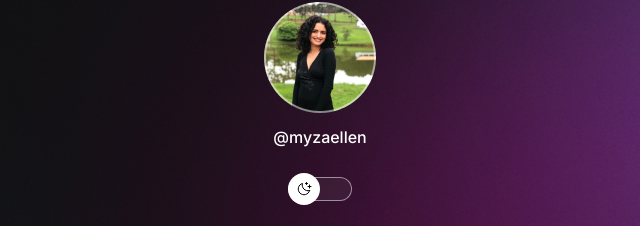
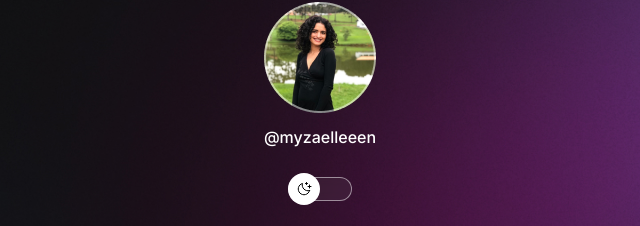
Before and after one commit to ayhamyza/devLinks, a plain HTML site: page index.html in a window 1280 px wide. Shown: the part 78-304 px from the top of the page, 320-960 px from the left. Drawn offline with nearby package versions, Linux system fonts and the light colour scheme.

Commit message:
inicial commit

```diff
--- a/index.html
+++ b/index.html
@@ -21,7 +21,7 @@
           src="./image/avatar.png"
           alt="Foto de perfil."
         />
-        <p>@myzaellen</p>
+        <p>@myzaelleeen</p>
       </div>
 
       <div id="switch" onclick="toggleMode()">
```
